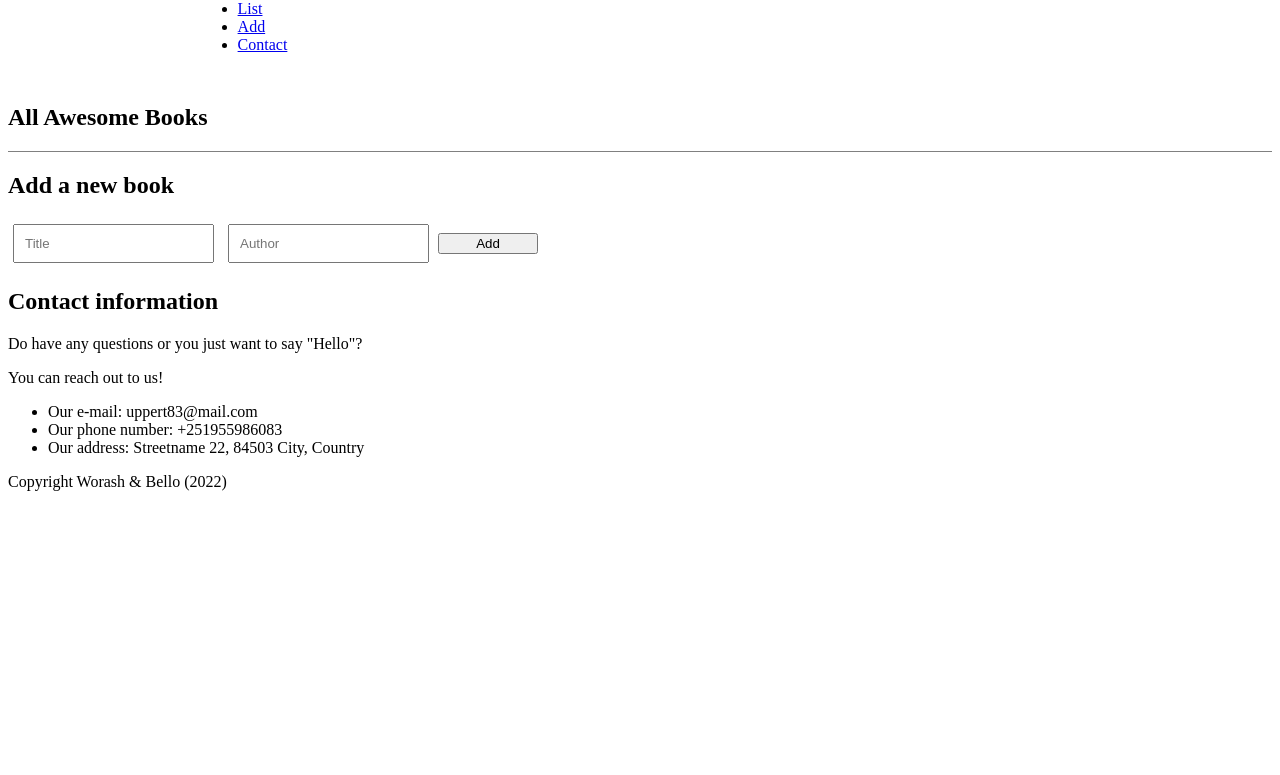
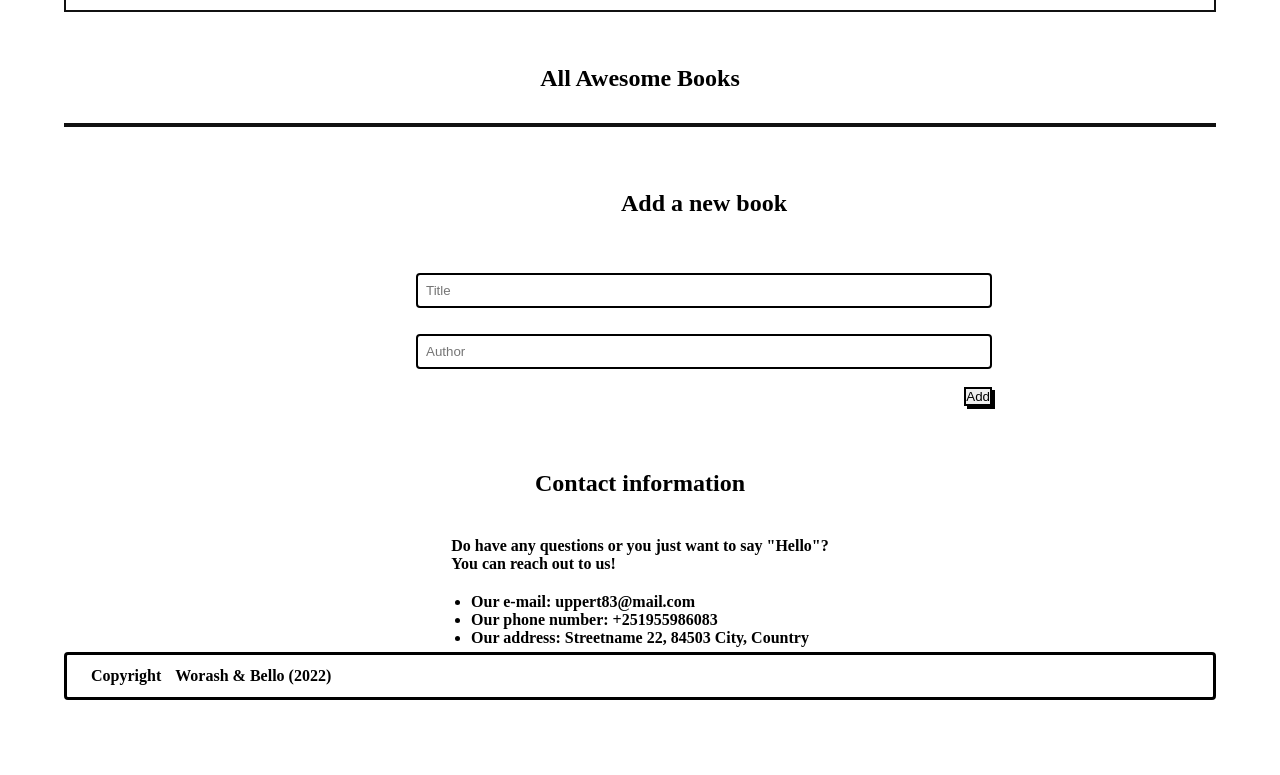
Before and after one commit to Ibnballo1/Modules, a website: page index.html in a window 1280 px wide. Shown: the part 84-859 px from the top of the page. Before the commit the page ends 800 px from the top, so only its background shows below. Drawn offline with Linux system fonts and the light colour scheme.

Commit message:
Add more styles to index.css

```diff
--- a/index.css
+++ b/index.css
@@ -1,28 +1,181 @@
-.container {
-    margin: 50px auto;
-    width: 70%;
+* {
+    box-sizing: border-box;
+    padding: 0;
+    margin: 0;
   }
 
-  .book {
+  a {
+    text-decoration: none;
+  }
+
+  header {
+    height: 80px;
+    border: 2px solid #111;
+    margin: 1rem 5%;
+    width: 90%;
+  }
+
+  .logo {
+    color: #111;
+    font-size: 1.5rem;
+  }
+
+  .nav {
+    display: flex;
+    justify-content: space-between;
+    align-items: center;
+    list-style: none;
+  }
+
+  .nav-link {
+    color: #111;
+    text-align: center;
+    padding: 0.5rem;
+  }
+
+  .nav-link:hover {
+    color: gray;
+  }
+
+  #date {
+    margin: 2rem 5%;
+    float: right;
+  }
+
+  .container {
+    display: flex;
+    justify-content: space-between;
+    padding-top: 1.5rem;
+    padding-left: 4rem;
+    padding-right: 4rem;
+  }
+
+  #list-book::after,
+  #new-book::after {
+    content: '';
+    display: inline;
+    padding-right: 0.5rem;
+    border-right: 2px solid #111;
+  }
+
+  #listBook {
     display: flex;
     flex-direction: column;
+    align-items: center;
+    width: 90%;
   }
 
-  #remove-btn {
+  #listBook,
+  #addBook,
+  #contact-section,
+  .footer {
+    margin: 2rem 5%;
+  }
+
+  .book-list {
+    border: 2px solid #111;
+    width: 100%;
+    margin: 15px 0 15px 0;
+  }
+
+  .book-item {
+    display: flex;
+    justify-content: space-between;
+    padding: 1rem;
+  }
+
+  .gray-back {
+    background: gray;
+  }
+
+  .white-back {
+    background-color: white;
+  }
+
+  .remove-btn {
+    margin-left: 40%;
     width: 100px;
-    margin-bottom: 10px;
   }
 
   .line {
-    border-bottom: 1px solid gray;
-    margin-bottom: 10px;
+    display: none;
+    border-bottom: 1px solid #111;
+    margin: 1rem 30%;
+    border-bottom-left-radius: 2rem;
+    border-bottom-right-radius: 2rem;
+    width: 20%;
+  }
+
+  #addBook {
+    display: flex;
+    flex-direction: column;
+    align-items: center;
+    justify-content: center;
+    gap: 3rem;
+    margin: 3rem 10%;
+    width: 90%;
+  }
+
+  .title {
+    margin: 1rem 28%;
+  }
+
+  .add-form {
+    display: flex;
+    flex-direction: column;
+    gap: 10px;
+    width: 50%;
   }
 
   .form-control {
-    margin: 5px;
-    padding: 10px;
+    border: 2px solid #000;
+    border-radius: 4px;
+    padding: 0.5rem;
+    margin: 0.5rem 0;
   }
 
   .add-btn {
-    width: 100px;
+    border: 2px solid #000;
+    box-shadow: 3px 3px #000;
+    align-self: flex-end;
   }
+
+  #contact-section {
+    margin: 4rem 0 8rem 0;
+    display: flex;
+    flex-direction: column;
+    align-items: center;
+  }
+
+  .contact-title {
+    margin-bottom: 2.5rem;
+  }
+
+  .contact-texts {
+    margin-bottom: 20px;
+  }
+
+  .contact-txt {
+    font-weight: 600;
+    font-size: 1rem;
+  }
+
+  .contact-list li {
+    font-weight: 600;
+  }
+
+  .footer {
+    border: 3px solid #000;
+    border-radius: 4px;
+    margin-bottom: 0;
+    padding: 0.75rem 1.5rem;
+    font-weight: 600;
+    position: fixed;
+    bottom: 1rem;
+    left: 0;
+    width: 90%;
+  }
+
+  .copyright span {
+    margin-left: 10px;
+  }
```
